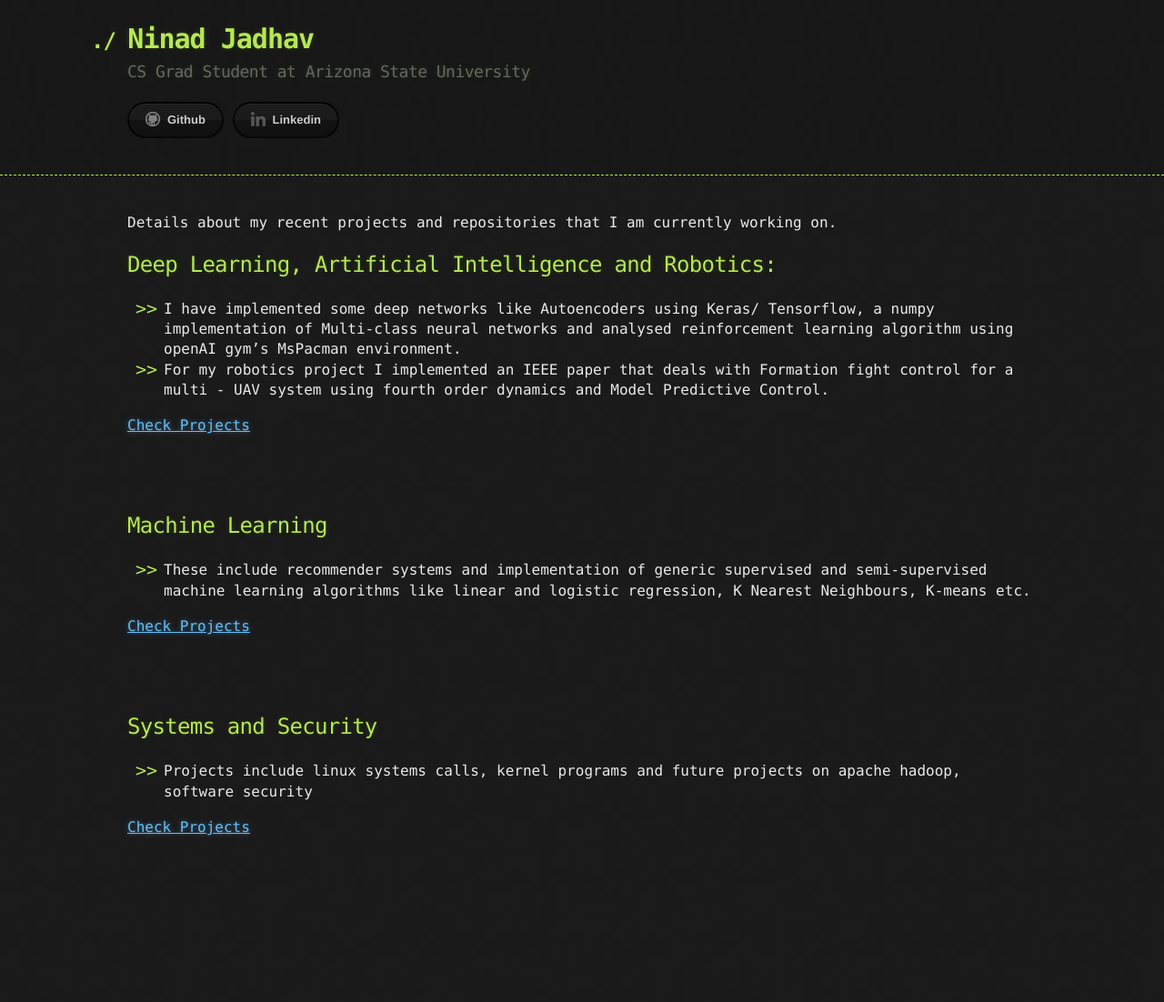
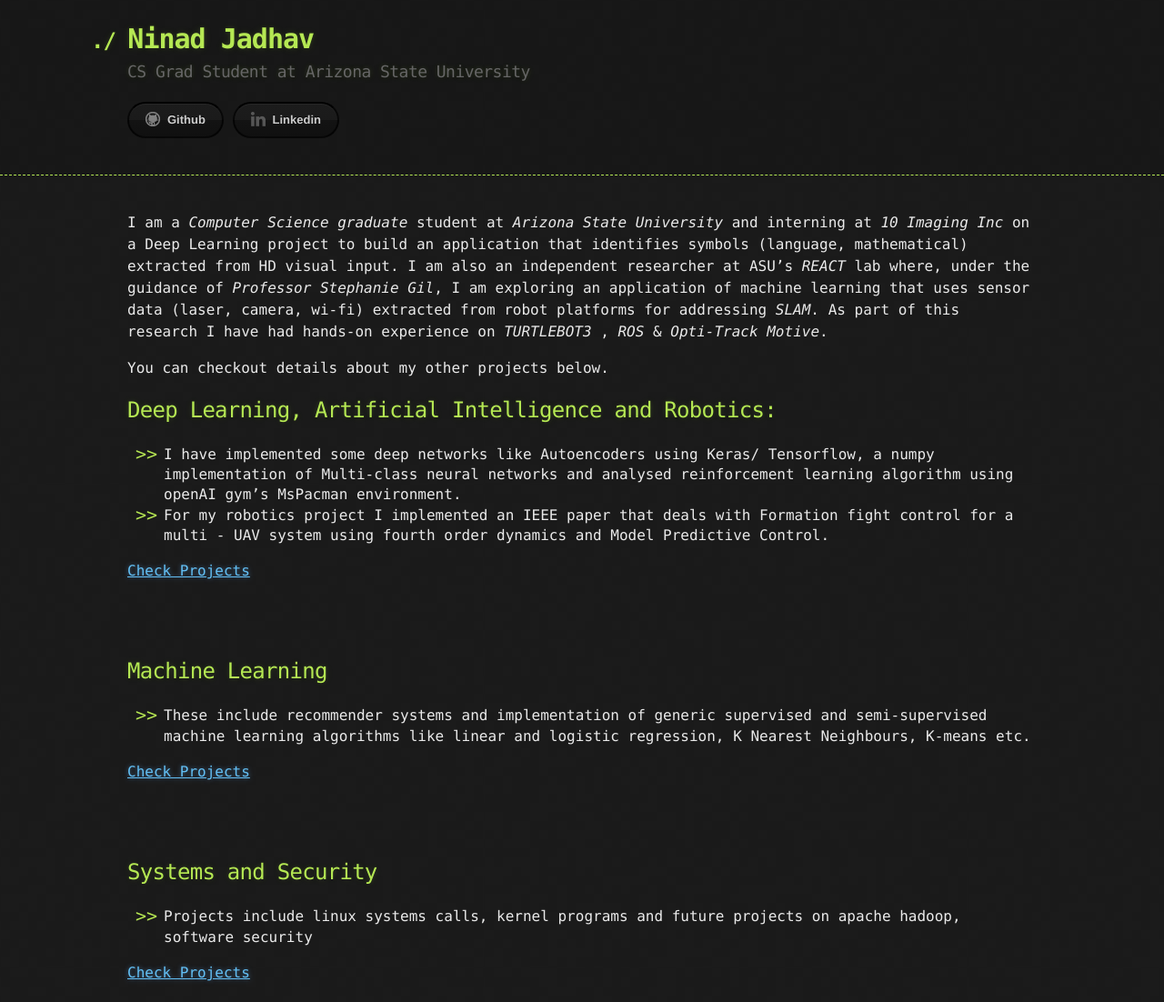
Before and after one commit to dtbinh/jadhavhninad.github.io, a Jekyll site: the page built from index.md, in a window 1280 px wide. Shown: the whole page at 91% size. Built offline with Jekyll 4.4.1, drawn with Linux system fonts in a browser that asks for light colours; before the commit the page ends 942 px from its top, so only the background shows below that.

Commit message:
updated with summer work

```diff
--- a/index.md
+++ b/index.md
@@ -2,7 +2,9 @@
 layout: default
 ---
 
-Details about my recent projects and repositories that I am currently working on.
+I am a _Computer Science graduate_ student at _Arizona State University_ and interning at _10 Imaging Inc_ on a Deep Learning project to build an application that identifies symbols (language, mathematical) extracted from HD visual input. I am also an independent researcher at ASU's _REACT_ lab where, under the guidance of _Professor Stephanie Gil_, I am exploring an application of machine learning that uses sensor data (laser, camera, wi-fi) extracted from robot platforms for addressing _SLAM_. As part of this research I have had hands-on experience on _TURTLEBOT3_ , _ROS_ & _Opti-Track Motive_.
+
+You can checkout details about my other projects below.
 
 ## [](#header-1) Deep Learning, Artificial Intelligence and Robotics:
 *   I have implemented some deep networks like Autoencoders using Keras/ Tensorflow, a numpy implementation of Multi-class neural networks and analysed reinforcement learning algorithm using openAI gym's MsPacman environment.
```
